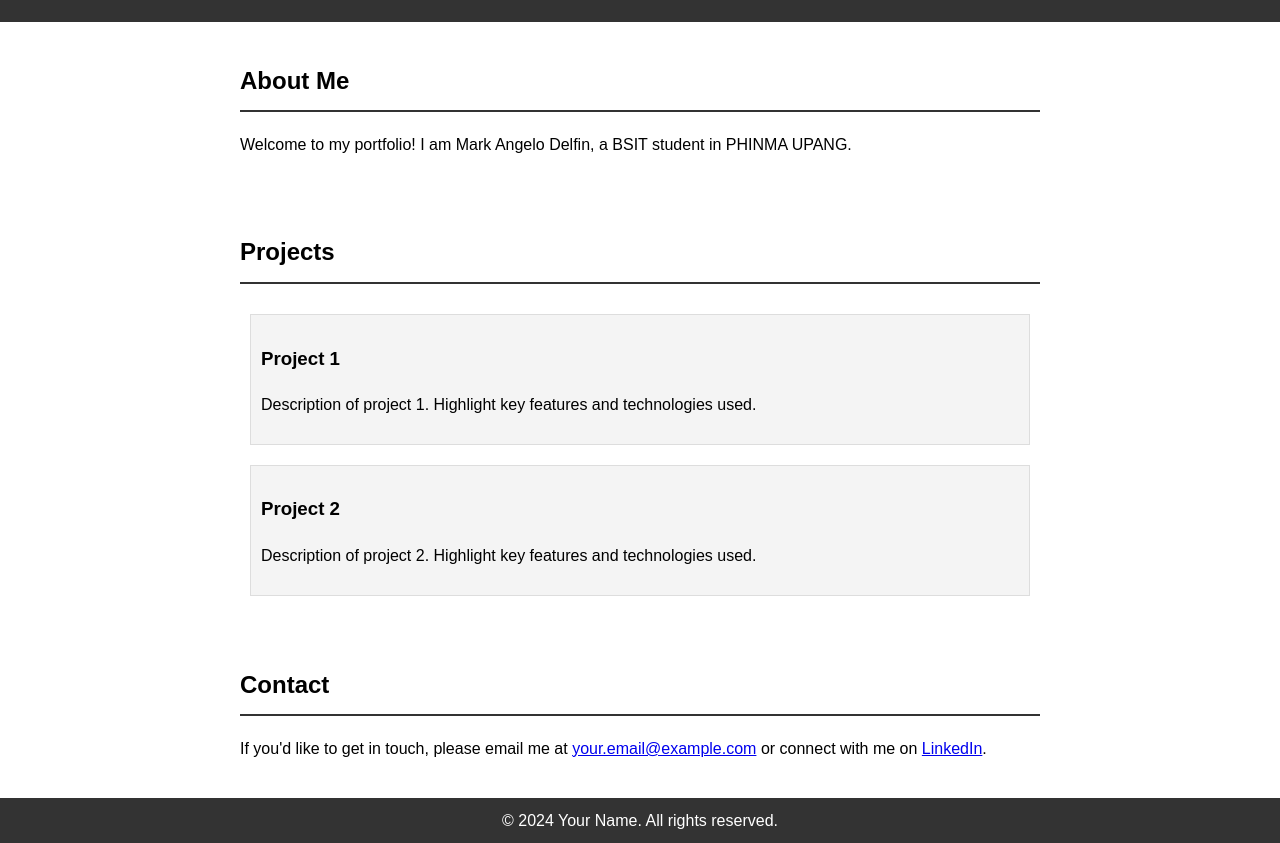
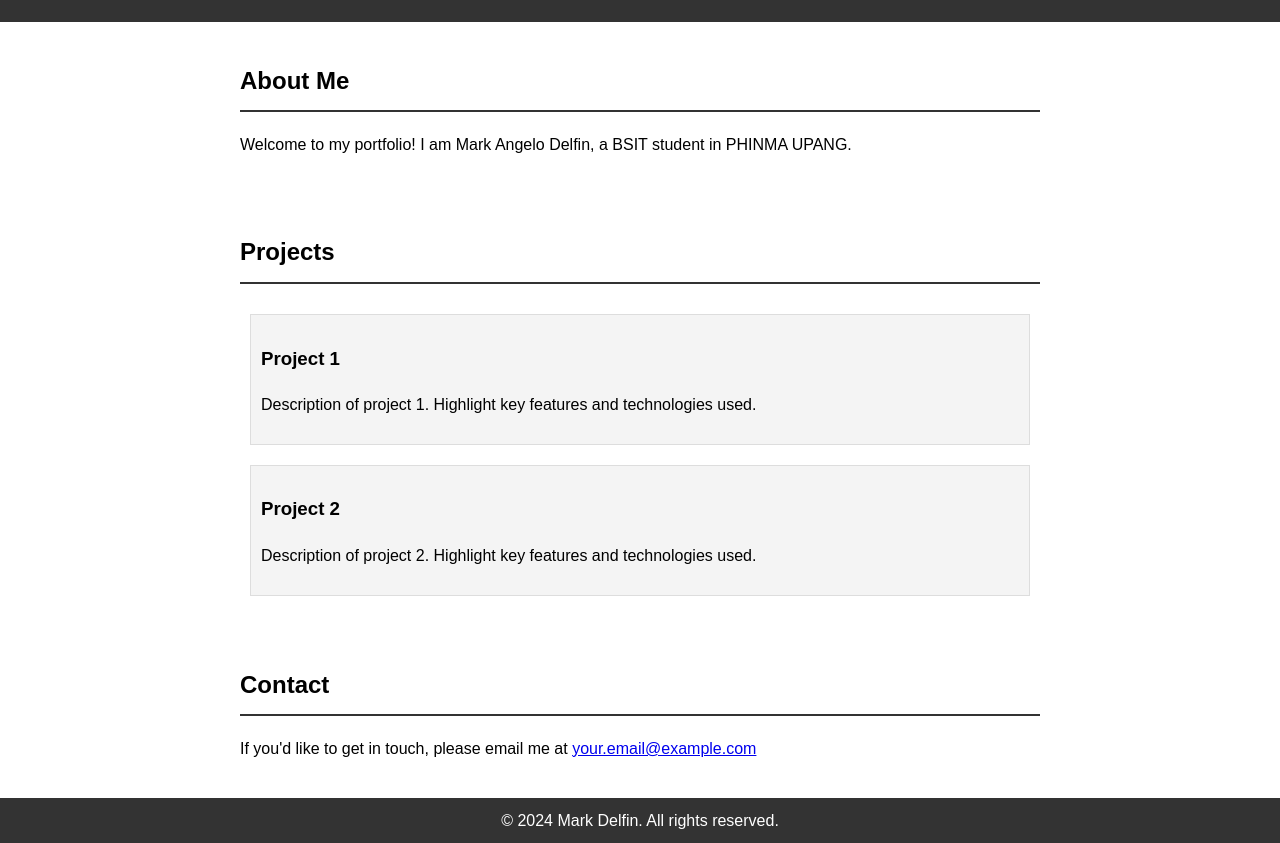
Before and after one commit to MarkDelfin890/MarkDelfin890.github.io, a plain HTML site: page index.html in a window 1280 px wide. Shown: the part 95-938 px from the top of the page. Drawn offline with Linux system fonts and the light colour scheme.

Commit message:
Update index.html

```diff
--- a/index.html
+++ b/index.html
@@ -91,11 +91,11 @@
 
     <section id="contact">
         <h2>Contact</h2>
-        <p>If you'd like to get in touch, please email me at <a href="mailto:mafo.delfin.up@phinmaed.com">your.email@example.com</a> or connect with me on <a href="https://www.linkedin.com/in/yourprofile" target="_blank">LinkedIn</a>.</p>
+        <p>If you'd like to get in touch, please email me at <a href="mailto:mafo.delfin.up@phinmaed.com">your.email@example.com</a></p>
     </section>
 
     <footer>
-        <p>&copy; 2024 Your Name. All rights reserved.</p>
+        <p>&copy; 2024 Mark Delfin. All rights reserved.</p>
     </footer>
 </body>
 </html>
```
